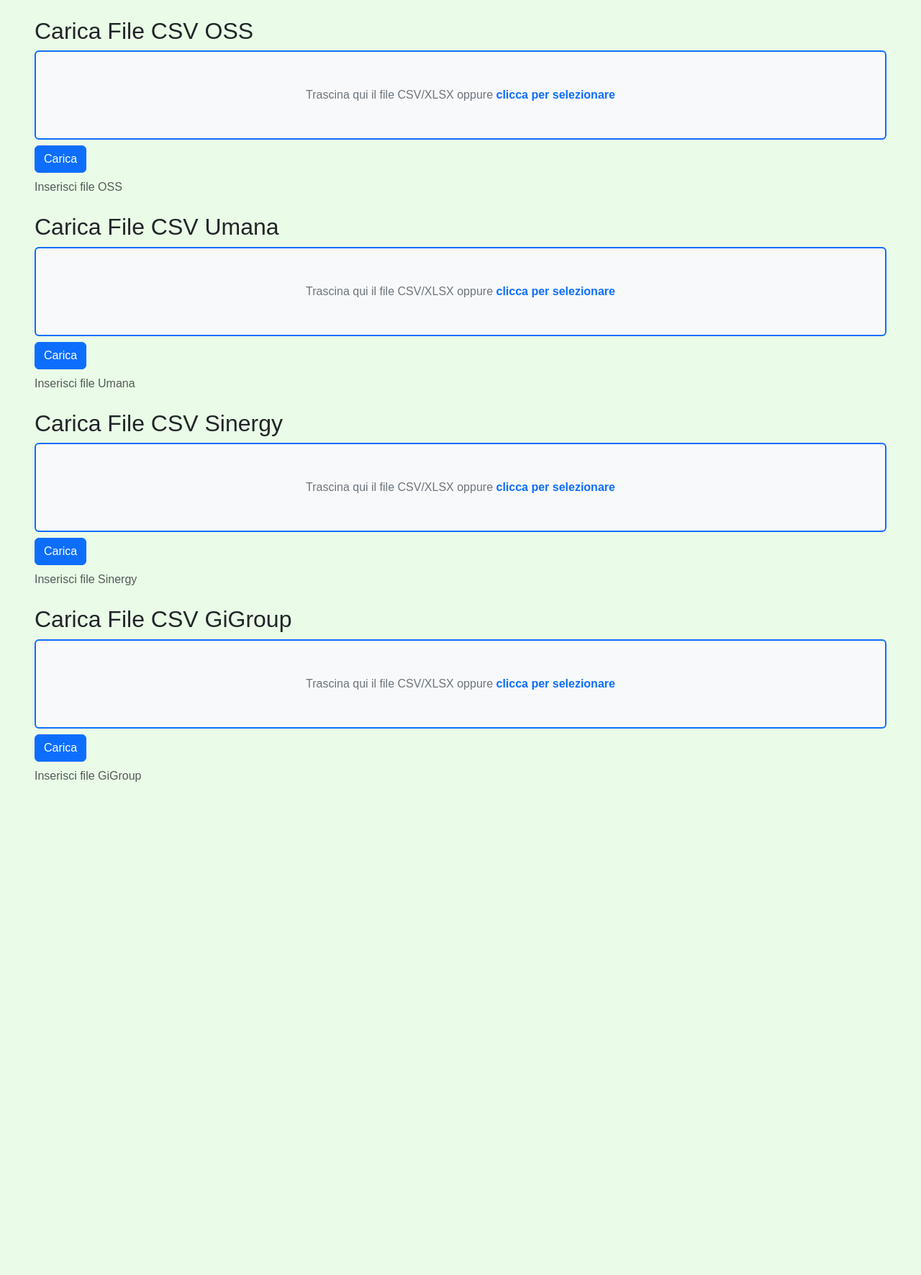
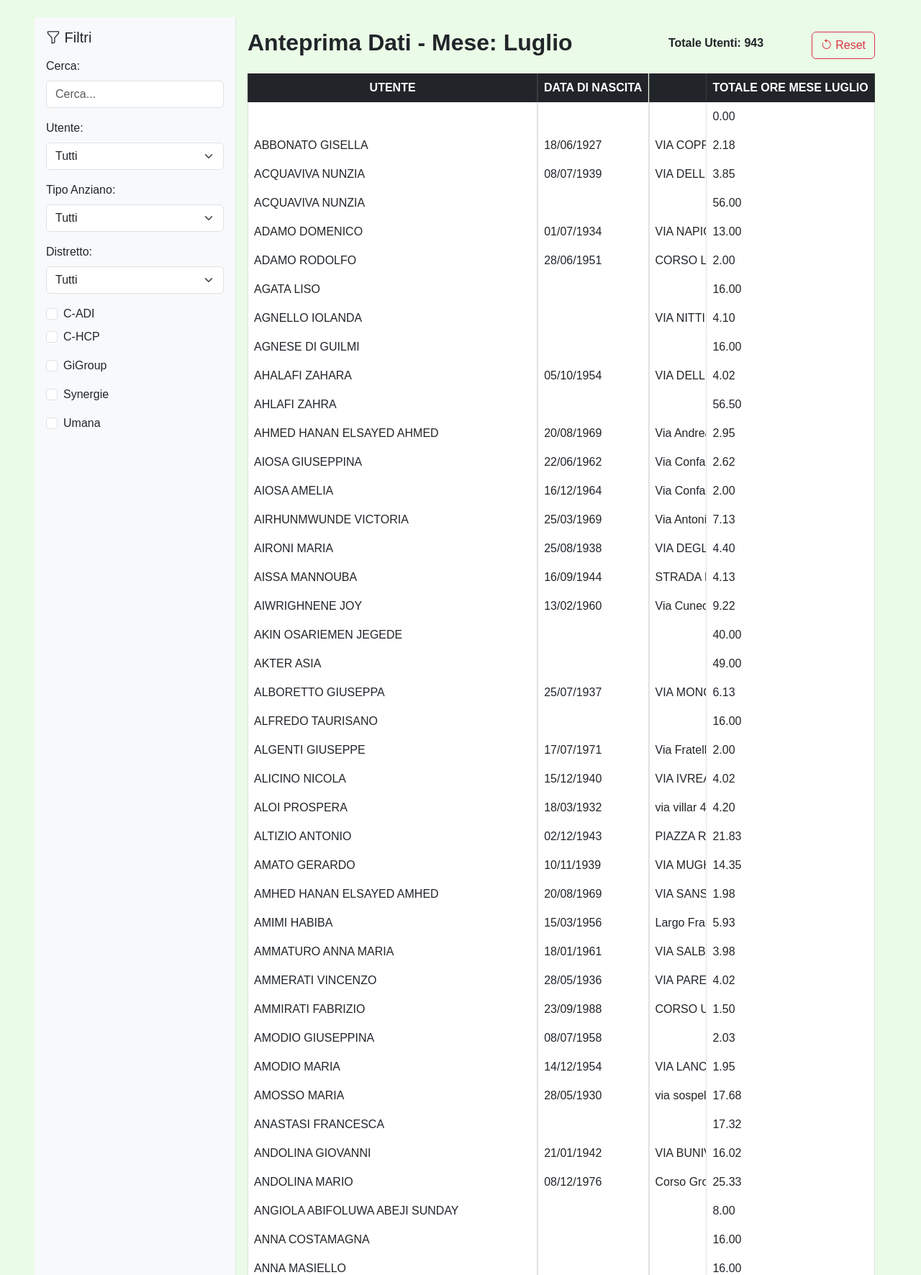
Before and after one commit to viktory2311/WebappFatturazioneSmart, a Django app: page / in a window 1280 px wide. Shown: the part 158-1929 px from the top of the page at 72% size. Before the commit the page ends 1244 px from the top, so only its background shows below. Run offline with Django 5.2, Linux system fonts and the light colour scheme; data comes from the database, SQL or seed files in the repository; both versions use the stored data as it was after the commit; some libraries are stand-ins or nearby versions; some web fonts are replaced.

Commit message:
- Aggiornato il select distretti, ora per ogni utente ce assegnato il suo corretto distretto - Iniziata la progettazione per l'inserimento dei file synergie

```diff
--- a/TestConDjango/WebappFatturazioneSmart/fatturazione/models.py
+++ b/TestConDjango/WebappFatturazioneSmart/fatturazione/models.py
@@ -32,6 +32,7 @@
     distretto = models.CharField(max_length=32, blank=True)
     oretotmese = models.FloatField(default=0)
     buonoservizio = models.FloatField(default=0)
+    tariffa =  models.FloatField(default=0)
 
     totale_ore = models.FloatField(default=0)
 
--- a/TestConDjango/WebappFatturazioneSmart/fatturazione/static/script.js
+++ b/TestConDjango/WebappFatturazioneSmart/fatturazione/static/script.js
@@ -70,9 +70,14 @@
                                   "apl": u.apl,     // <-- aggiungi
                                   "oretotmese":u.oretotmese,
                                   "buonoservizio":u.buonoservizio,
+                                  "tariffa": u.tariffa,
                                   "Totale": u.totale_ore
                                 }));
-
+                                if (originalData.length > 1) {
+                                        const righeDaOrdinare = originalData.slice(0, -1);
+                                        righeDaOrdinare.sort((a, b) => (a.Descrizione||"").trim().localeCompare((b.Descrizione||"").trim(), "it", {sensitivity: "base"}));
+                                        originalData = [...righeDaOrdinare, originalData[originalData.length - 1]];
+                                      }
                               /*originalData.forEach((u, i) => {
                                 if (!u["Data di Nascita Cliente"]) {
                                   console.log(`❌ Vuota in posizione ${i}`, data[i]); // dati originali
@@ -82,15 +87,15 @@
                               });*/
 
                               aggiornaUIconData(originalData);
+                              populateTable(originalData);
                               populateUtenteFilter();
-                              applyFilters();
                             })
             .catch(err => console.error("Errore caricamento utenti:", err));
             // ------------------------------------------
             // Setup per tutti i drop area
             setupDropArea('fileInput-oss', 'oss');
             setupDropArea('fileInput-umana', 'umana');
-            setupDropArea('fileInput-sinergy', 'sinergy');
+            setupDropArea('fileInput-synergie', 'synergie');
             setupDropArea('fileInput-gigroup', 'gigroup');
 
 }
@@ -202,6 +207,9 @@
       if(source === "oss"){
           jsonData = XLSX.utils.sheet_to_json(sheet, { range: 1 });
       console.log("Aggiunto file oss 😂");
+      }else if(source === "synergie"){
+          jsonData = XLSX.utils.sheet_to_json(sheet, { range: 5 });
+      console.log("Aggiunto file oss 😂");
       }else{
           jsonData = XLSX.utils.sheet_to_json(sheet, { defval: "" });
       }
@@ -228,10 +236,9 @@
     if (source === "oss") {
       let ossData = data.map(row => ({
         ...row,
-        tipologia: row["TIPOLOGIA"] || "",
-        apl: deriveAPL(source)
+        tipologia: "OSS",
+        apl: deriveAPL(source),
       }));
-
       aggiornaMeseDaHeader(ossData);
 
       if (ossData.length > 1) {
@@ -255,23 +262,17 @@
         showPage('dati');
       }
 
-    } else if (["gigroup", "sinergy"].includes(source)) {
-      const tipologiaMap = {
-        umana: "TIPOLOGIA",
-        sinergy: "TIPOLOGIA",
-        gigroup: "Tipologia"
-      };
-      const tipologiaKey = tipologiaMap[source] || "TIPOLOGIA";
-
+    } else if (source === "gigroup") {
       const dataWithSource = data.map(row => ({
         ...row,
         descrizione: row["Ragione sociale"] || "",
         Fonte: source,
         apl: deriveAPL(source),
-        tipologia: row[tipologiaKey] || row["TIPOLOGIA"] || "",
-        distretto: row["Distretto"] || "",
+        tipologia: row["TIPOLOGIA"] || "",
+        distretto: row["Distretto"] || "Non specificato",
         oretotmese: row["ORE ENTE"] || "",
         buonoservizio: row["BUONO SERVIZIO"] || 0,
+        tariffa: row["TARIFFA"] || 0,
       }));
 
       allData = [...allData, ...dataWithSource];
@@ -280,9 +281,10 @@
         descrizione: row["Ragione sociale"] || "",
         tipologia: row.tipologia || row["TIPOLOGIA"] || "",
         apl: row.apl || "",
-        distretto: row["Distretto"] || "",
+        distretto: row["Distretto"] || "Non specificato",
         oretotmese: row["ORE ENTE"] || 0,
         buonoservizio: row["BUONO SERVIZIO"] || 0,
+        tariffa: row["TARIFFA"] || 0,
       }));
 
       console.log("📤 Invio al server solo tipologia e apl:", minimalData.slice(0, 5));
@@ -326,6 +328,7 @@
         "apl": u.apl,
         "oretotmese":u.oretotmese,
         "buonoservizio":u.buonoservizio,
+        "tariffa": u.tariffa,
         "Totale": u.totale_ore
       })).map(u => {
         const match = dataWithSource.find(r => r.descrizione === u.Descrizione);
@@ -336,6 +339,11 @@
         };
       });
 
+       if (originalData.length > 1) {
+        const righeDaOrdinare = originalData.slice(0, -1);
+        righeDaOrdinare.sort((a, b) => (a.Descrizione||"").trim().localeCompare((b.Descrizione||"").trim(), "it", {sensitivity: "base"}));
+        originalData = [...righeDaOrdinare, originalData[originalData.length - 1]];
+      }
       console.log("🧪 Primo record dopo mapping:", originalData[0]);
       populateTable(originalData);
       populateUtenteFilter();
@@ -343,6 +351,100 @@
       if (confirm(`Hai caricato il file ${source}. Vuoi aprire la pagina dati ora?`)) {
         showPage('dati');
       }
+    }else if (source === "synergie") {
+ const dataWithSource = data.map(row => ({
+        ...row,
+        descrizione: row["FIRMATARIO"] || " ",
+        Fonte: source,
+        apl: deriveAPL(source),
+        tipologia: "AF",
+        distretto: row["CIRCOSCRIZIONE"] || "Non specificato",
+        oretotmese: row["ORE_LAV_MESE"] || "",
+        buonoservizio: row["ORE IN BUONO"] || 0,
+        tariffa: "14.00",
+      }));
+      console.log("✅ Dati Synergie processati:", dataWithSource.slice(0, 2));
+      allData = [...allData, ...dataWithSource];
+
+      const minimalData = dataWithSource.map(row => ({
+        descrizione: `${row["NOME BENEFICIARIO"] || ""} ${row["COGNOME BENEFICIARIO"] || ""}`,
+        Fonte: source,
+        apl: deriveAPL(source),
+        tipologia: "AF",
+        distretto: row["CIRC."] || "Non specificato",
+        oretotmese: row["ORE_LAV_MESE"] || "",
+        buonoservizio: row["ORE IN BUONO"] || 0,
+        tariffa: (row["ORE_LAV_MESE"] && row["ORE IN BUONO"] && row["ORE IN BUONO"] !== 0)
+          ? (row["ORE_LAV_MESE"] / row["ORE IN BUONO"]).toFixed(2)
+          : 0,
+      }));
+
+      //console.log("📤 Invio al server solo tipologia e apl:", minimalData.slice(0, 5));
+
+      // Salva i dati e poi carica utenti aggiornati
+      await fetch("/salva/", {
+        method: "POST",
+        headers: { "Content-Type": "application/json" },
+        body: JSON.stringify(minimalData)
+      });
+
+      let utentiRes = await fetch("/utenti/");
+      let utentiData = await utentiRes.json();
+
+      // Mappo dati DB → frontend
+      originalData = utentiData.map(u => ({
+        "Descrizione": u.nome,
+        "Data di Nascita Cliente": formatDateIfValid(u.data_nascita),
+        "Indirizzo Cliente": u.indirizzo,
+        "Codice Fiscale Cliente": u.codice_fiscale,
+        "Assistenza Domiciliare Integrata": u.assistenza_domiciliare_integrata,
+        "Anziano Autosufficiente": u.anziano_autosufficiente,
+        "Anziano Non Autosufficiente": u.anziano_non_autosufficiente,
+        "Contratti Privati": u.contratti_privati,
+        "Disabile": u.disabile,
+        "Distretto Nord": u.distretto_nord,
+        "Distretto Sud": u.distretto_sud,
+        "Emergenza Caldo ASL": u.emergenza_caldo_asl,
+        "Emergenza Caldo Comune": u.emergenza_caldo_comune,
+        "HCP": u.hcp,
+        "Minori Disabili Gravi": u.minori_disabili_gravi,
+        "Nord Ovest": u.nord_ovest,
+        "PNRR": u.pnrr,
+        "Progetto SOD": u.progetto_sod,
+        "Sud Est": u.sud_est,
+        "Sud Ovest": u.sud_ovest,
+        "Ufficio": u.ufficio,
+        "C - UFFICIO VIA TESSO": u.via_tesso,
+        "Data": u.data_riferimento,
+        "tipologia": u.tipologia,
+        "apl": u.apl,
+        "oretotmese":u.oretotmese,
+        "buonoservizio":u.buonoservizio,
+        "tariffa": u.tariffa,
+        "Totale": u.totale_ore
+      })).map(u => {
+        const match = dataWithSource.find(r => r.descrizione === u.Descrizione);
+        return {
+          ...u,
+          tipologia: match?.tipologia || u.tipologia,
+          apl: match?.apl || u.apl
+        };
+      });
+
+       if (originalData.length > 1) {
+        const righeDaOrdinare = originalData.slice(0, -1);
+        righeDaOrdinare.sort((a, b) => (a.Descrizione||"").trim().localeCompare((b.Descrizione||"").trim(), "it", {sensitivity: "base"}));
+        originalData = [...righeDaOrdinare, originalData[originalData.length - 1]];
+      }
+      console.log("🧪 Primo record dopo mapping:", originalData[0]);
+      populateTable(originalData);
+      populateUtenteFilter();
+
+      if (confirm(`Hai caricato il file ${source}. Vuoi aprire la pagina dati ora?`)) {
+        showPage('dati');
+      }
+    }else if (source === "umana") {
+
     }
 
   } catch (err) {
@@ -355,7 +457,7 @@
   const s = source.toLowerCase();
   if (s.includes("gigroup")) return "gigroup";
   if (s.includes("umana")) return "umana";
-  if (s.includes("sinergy")) return "sinergy";
+  if (s.includes("synergie")) return "synergie";
   // aggiungi qui le altre sorgenti in futuro
   return "";
 }
@@ -526,7 +628,7 @@
     const anianoNonAutosuficente = row["Anziano Non Autosufficiente"] || row["C - Anziano non autosufficiente"] || "";
     const contrattiPrivati = row["Contratti Privati"] || row["C - Contratti privati"] || "";
     const disabile = row["Disabile"] || row["C - Disabile"] || "";
-    const distrettoNord = row["Distretto Nord"] || row["C - DISTRETTO NORD"] || "";
+    const distrettoNord = row["Distretto Nord"] || row["C - DISTRETTO NORD"] || "0.00";
     const distrettoSud = row["Distretto Sud"] || row["C - DISTRETTO SUD"] || "";
     const emergenzaCaldoASL = row["Emergenza Caldo ASL"] || row["C - EMERGENZA CALDO ASL"] || "";
     const emergenzaCaldoComune = row["Emergenza Caldo Comune"] || row["C - EMERGENZA CALDO COMUNE"] || "";
@@ -583,6 +685,7 @@
         apl: row.apl ?? "Valore non disponibile",
         tipologia: row.tipologia ?? "Valore non disponibile",
         buonoservizio: row.buonoservizio,
+        tariffa: row.tariffa,
         totaleFormattato,
       });
       //console.log("📦 Contenuto visualizedData[0]-in populatetable:", visualizedData[2]);
@@ -641,6 +744,7 @@
 
 /* GESTIONI FILTRI DA APPLICARE */
 function applyFilters() {
+
   const utenteValue = document.getElementById("UtenteFilter").value;
   const searchValue = document.getElementById("searchInput").value.toLowerCase();
   const filterCheckboxadi = document.getElementById("filterCheckboxadi").checked;
@@ -649,11 +753,10 @@
   const selectDistretto = document.getElementById("filterDistretto").value;
 
   const filterCheckboxgigroup = document.getElementById("filterCheckboxgigroup").checked;
-  const filterCheckboxsinergy = document.getElementById("filterCheckboxsinergy").checked;
+  const filterCheckboxsynergie = document.getElementById("filterCheckboxsynergie").checked;
   const filterCheckboxumana = document.getElementById("filterCheckboxumana").checked;
 
   let matchesFonte = true; // default: passa il filtro
-
 
 
   const filtered = originalData.filter(row => {
@@ -661,8 +764,8 @@
   //console.log("Riga corrente Fonte:", row.apl, row);
   if (filterCheckboxgigroup) {
         matchesFonte = row.apl === "gigroup";
-    } else if (filterCheckboxsinergy) {
-        matchesFonte = row.apl === "sinergy";
+    } else if (filterCheckboxsynergie) {
+        matchesFonte = row.apl === "synergie";
     } else if (filterCheckboxumana) {
         matchesFonte = row.apl === "umana";
     }
@@ -792,7 +895,7 @@
   let headers = [];
   switch (tipoFattura) {
     case 'anziani_non_autosufficenti':
-      headers = ["Descrizione", "Data di Nascita", "Codice Fiscale Cliente", "Buono_TipoUtenza", "Mese", "Tipo Intervento", "Ore Mensili", "Costo Orario", "Quantita", "Totale", "Apl", "Distretto"];
+      headers = ["Descrizione", "Data di Nascita", "Codice Fiscale Cliente", "Buono_TipoUtenza", "Mese", "Tipo Intervento", "Intervento_OreMensili", "Intervento_CostoMensile", "Quantità erogata","Totale","Apl", "Distretto"];
       break;
     case 'anziani_autosufficenti':
       headers = ["Descrizione", "Data di Nascita", "Assistenza Domiciliare", "Anziano Autosufficiente", "Distretto"];
@@ -810,6 +913,8 @@
       headers = ["Descrizione", "Data di Nascita", "Indirizzo", "Codice Fiscale", "Distretto"];
       break;
   }
+
+  const interventoCostoMensileIndex = headers.indexOf("Intervento_CostoMensile") + 1;
 
   // Aggiungi la riga per il mese (e il distretto) per entrambi i fogli
   const rowMeseNord = nordWorksheet.addRow([`Mese: ${meseCompleto}`]);
@@ -906,12 +1011,16 @@
       case 'anziani_non_autosufficenti':
         // Verifica solo se apl è vuoto o null if (aplValue === " " || aplValue === null || aplValue === undefined) { aplValue = 'Valore non disponibile'; }
         console.log("APL Value prima di dettaglio:", row.apl);  // Verifica che il valore sia corretto
-        let prova= "valore non presente";
-        if(row.apl==="gigroup"){
-          prova = "Gigroup";
+        row.tariffa = parseFloat(row.tariffa).toFixed(2);
+        if(tipologiaValue === "OSS"){
+          row.tariffa = parseFloat("24.00").toFixed(2);;
         }
-
-        dataRow = [row.descrizione, row.dataNascita, row.codiceFiscale, tipoUtenza, meseCompleto, tipologiaValue, row.buonoservizio, "test2", row.totaleFormattato, "test4", row.apl, print_distretto];
+        const totaleFatturato = "€ " + parseFloat(row.tariffa * row.totaleFormattato).toFixed(2);
+        /*totaleFatturato --> Totale calcolato come Tariffa * Totale Ore
+          row.totaleFormattato --> Totale Ore Erogate
+          row.tariffa --> Tariffa oraria(Costo Mensile)
+          row.buonoservizio --> Tipo Intervento*/
+        dataRow = [row.descrizione, row.dataNascita, row.codiceFiscale, tipoUtenza, meseCompleto, tipologiaValue, row.buonoservizio, row.tariffa, row.totaleFormattato, totaleFatturato, row.apl, print_distretto];
         console.log("Data Row in dettaglio(Dopo):", dataRow);  // Verifica che i dati siano corretti
 
    break;
@@ -939,6 +1048,23 @@
         if (colNumber > 1) {
           cell.alignment = { horizontal: "center", vertical: "middle" };
         }
+            if (colNumber === interventoCostoMensileIndex) {
+              cell.fill = {
+                type: "pattern",
+                pattern: "solid",
+                fgColor: { argb: "C6EFCE" },
+              };
+            }
+              cell.font = {
+                color: { argb: "000000" },
+              };
+              cell.border = {
+                  top: { style: 'thin', color: { argb: '000000' } },
+                  left: { style: 'thin', color: { argb: '000000' } },
+                  bottom: { style: 'thin', color: { argb: '000000' } },
+                  right: { style: 'thin', color: { argb: '000000' } }
+                };
+
       });
     } else if (isSud) {
       const row = sudWorksheet.addRow(dataRow);
@@ -947,6 +1073,22 @@
         if (colNumber > 1) {
           cell.alignment = { horizontal: "center", vertical: "middle" };
         }
+            if (colNumber === interventoCostoMensileIndex) {
+              cell.fill = {
+                type: "pattern",
+                pattern: "solid",
+                fgColor: { argb: "C6EFCE" },
+              };
+            }
+              cell.font = {
+                color: { argb: "000000" },
+              };
+              cell.border = {
+                  top: { style: 'thin', color: { argb: '000000' } },
+                  left: { style: 'thin', color: { argb: '000000' } },
+                  bottom: { style: 'thin', color: { argb: '000000' } },
+                  right: { style: 'thin', color: { argb: '000000' } }
+                };
       });
     }
   });
--- a/TestConDjango/WebappFatturazioneSmart/fatturazione/templates/index.html
+++ b/TestConDjango/WebappFatturazioneSmart/fatturazione/templates/index.html
@@ -25,7 +25,7 @@
   <main class="container-fluid px-5">
 
     <!-- SEZIONE UPLOAD -->
-      <div id="upload" class="page active">
+      <div id="upload" class="page">
 
           <!-- OSS -->
         <div class="mb-4">
@@ -51,12 +51,12 @@
 
         <!-- SINERGY -->
         <div class="mb-4">
-          <h2>Carica File CSV Sinergy</h2>
+          <h2>Carica File CSV Synergie</h2>
           <div class="border border-2 border-primary rounded p-5 text-center bg-light" style="cursor:pointer;">
             <div class="text-secondary">Trascina qui il file CSV/XLSX oppure <span class="text-primary fw-bold">clicca per selezionare</span></div>
-            <input type="file" id="fileInput-sinergy" class="form-control d-none">
+            <input type="file" id="fileInput-synergie" class="form-control d-none">
           </div>
-          <button class="btn btn-primary mt-2" onclick="loadFile('sinergy')">Carica</button>
+          <button class="btn btn-primary mt-2" onclick="loadFile('synergie')">Carica</button>
           <p class="mt-2 text-muted">Inserisci file Sinergy</p>
         </div>
 
@@ -77,7 +77,7 @@
 
 
     <!-- SEZIONE DATI -->
-  <div id="dati" class="page ">
+  <div id="dati" class="page active">
       <div class="d-flex" style="height:100vh;">
       <!-- Sidebar Filtri -->
       <aside class="bg-light border-end p-3" style="width:280px;">
@@ -120,8 +120,8 @@
           <label class="form-check-label" for="filterCheckboxhcp">GiGroup</label>
         </div>
          <div class="form-check mb-3">
-          <input class="form-check-input" type="checkbox" id="filterCheckboxsinergy" onchange="applyFilters()">
-          <label class="form-check-label" for="filterCheckboxhcp">Sinergy</label>
+          <input class="form-check-input" type="checkbox" id="filterCheckboxsynergie" onchange="applyFilters()">
+          <label class="form-check-label" for="filterCheckboxhcp">Synergie</label>
         </div>
          <div class="form-check mb-3">
           <input class="form-check-input" type="checkbox" id="filterCheckboxumana" onchange="applyFilters()">
--- a/TestConDjango/WebappFatturazioneSmart/fatturazione/views.py
+++ b/TestConDjango/WebappFatturazioneSmart/fatturazione/views.py
@@ -10,6 +10,7 @@
 
 # Configura logger
 logger = logging.getLogger(__name__)
+DEBUG_COUNT = 0
 
 def excel_serial_to_date(serial):
     if isinstance(serial, (int, float)):
@@ -93,16 +94,19 @@
             "hcp": parse_float("HCP", "C - HCP"),
             "minori_disabili_gravi": parse_float("Minori Disabili Gravi", "C - Minori disabili gravi"),
             "nord_ovest": parse_float("Nord Ovest", "C - Nord Ovest"),
+            "distretto_nord": parse_float("Distretto Nord", "C - DISTRETTO NORD"),
+            "distretto_sud": parse_float("Distretto Sud", "C - DISTRETTO SUD"),
             "pnrr": parse_float("PNRR", "C - PNRR"),
             "progetto_sod": parse_float("Progetto SOD", "C - Progetto SOD"),
-            "sud_est": parse_float("Sud Est", "C - Sud Est"),
-            "sud_ovest": parse_float("Sud Ovest", "C - Sud Ovest"),
+            "sud_est": parse_float("Sud Est", "C - Sud-Est"),
+            "sud_ovest": parse_float("Sud Ovest", "C - Sud-Ovest"),
             "ufficio": parse_float("Ufficio", "C - Ufficio"),
             "via_tesso": parse_float("C - UFFICIO VIA TESSO"),
             "totale_ore": parse_float("Totale"),
             "data_riferimento": data_riferimento,
             "oretotmese": row.get("oretotmese", 0),
             "buonoservizio": row.get("buonoservizio", 0),
+            "tariffa": row.get("tariffa", 0),
 
         }
 
@@ -120,41 +124,59 @@
         if row.get("Codice Fiscale Cliente"):
             defaults["codice_fiscale"] = row.get("Codice Fiscale Cliente")
 
-        # gestione distretto come prima
-        distretto = row.get("distretto", "").strip()
-        distretto_value = None
-        if "nord ovest" in distretto.lower():
-            distretto_value = "Nord Ovest"
-            defaults["nord_ovest"] = row.get("oretotmese", 0)
-        elif "sud ovest" in distretto.lower():
-            distretto_value = "Sud Ovest"
-            defaults["sud_ovest"] = row.get("oretotmese", 0)
-        elif "sud" in distretto.lower():
-            distretto_value = "Sud"
-            defaults["distretto_sud"] = row.get("oretotmese", 0)
-        elif "nord" in distretto.lower():
-            distretto_value = "Nord"
-            defaults["distretto_nord"] = row.get("oretotmese", 0)
-        elif "est" in distretto.lower():
-            distretto_value = "Sud Est"
-            defaults["sud_est"] = row.get("oretotmese", 0)
-        else:
-            distretto_value = "Non Specificato"
-            defaults["distretto"] = row.get("oretotmese", 0)
+        # gestione distretto come prima → AGGIORNO SOLO SE DISTRETTO VALORIZZATO
+        distretto = (row.get("distretto") or "").strip()
+        ore = row.get("oretotmese")
+        if distretto and ore not in (None, "", 0):
+            distretto_value = None
+            d = distretto.lower()
+            if "nord ovest" in d:
+                distretto_value = "Nord Ovest"
+                defaults["nord_ovest"] = ore
+            elif "sud ovest" in d:
+                distretto_value = "Sud Ovest"
+                defaults["sud_ovest"] = ore
+            elif "sud" in d:
+                distretto_value = "Sud"
+                defaults["distretto_sud"] = ore
+            elif "sud est" in d:
+                distretto_value = "Sud Est"
+                defaults["sud_est"] = ore
+            elif "nord" in d:
+                distretto_value = "Nord"
+                defaults["distretto_nord"] = ore
+            else:
+                distretto_value = "Non Specificato"
+                defaults["distretto"] = ore
 
-        if distretto_value:
-            defaults["distretto"] = distretto_value
-
+            if distretto_value:
+                defaults["distretto"] = distretto_value
         # ora aggiorno/creo l’utente
         if utente:
-            # aggiorno SOLO i campi passati
+            # aggiorno SOLO i campi con valore utile
+            codice_fiscale = row.get("Codice Fiscale Cliente")
+            global DEBUG_COUNT
+
+            if "SPROVIERI" in nome.upper():
+                print("=" * 30)
+                print("=== ROW ORIGINALE ===")
+                print(row)
+                print("=" * 60)
+                print(f"Salvataggio utente: {codice_fiscale}")
+                print("Campi distretto:")
+                for k in ["distretto", "distretto_nord", "distretto_sud", "nord_ovest", "sud_ovest", "sud_est"]:
+                    print(f"  {k}: {defaults.get(k)}")
+                print("=" * 60)
             for k, v in defaults.items():
-                setattr(utente, k, v)
+                if v not in (None, "", 0):   # <<--- 🔴 modifica qui
+                    setattr(utente, k, v)
             utente.save()
-            print(f"Aggiornato utente esistente: {nome.strip()}")
+            #print(f"Aggiornato utente esistente: {nome.strip()}")
         else:
-            utente = Utente.objects.create(nome=nome.strip(), **defaults)
-            print(f"Creato nuovo utente: {nome.strip()}")
+            # creo l'utente senza campi vuoti
+            clean_defaults = {k: v for k, v in defaults.items() if v not in (None, "", 0)}  # <<--- 🔴 aggiungi qui
+            utente = Utente.objects.create(nome=nome.strip(), **clean_defaults)
+            #print(f"Creato nuovo utente: {nome.strip()}")
 
 
     return JsonResponse({"status": "ok"})
```
Also changed, not shown: TestConDjango/WebappFatturazioneSmart/db.sqlite3, TestConDjango/WebappFatturazioneSmart/fatturazione/migrations/0011_utente_tariffa.py (added).
